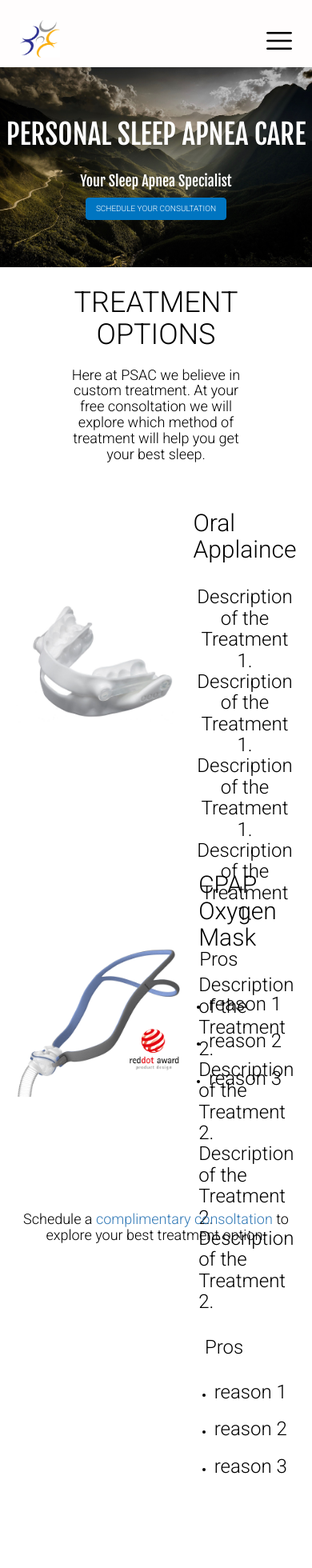
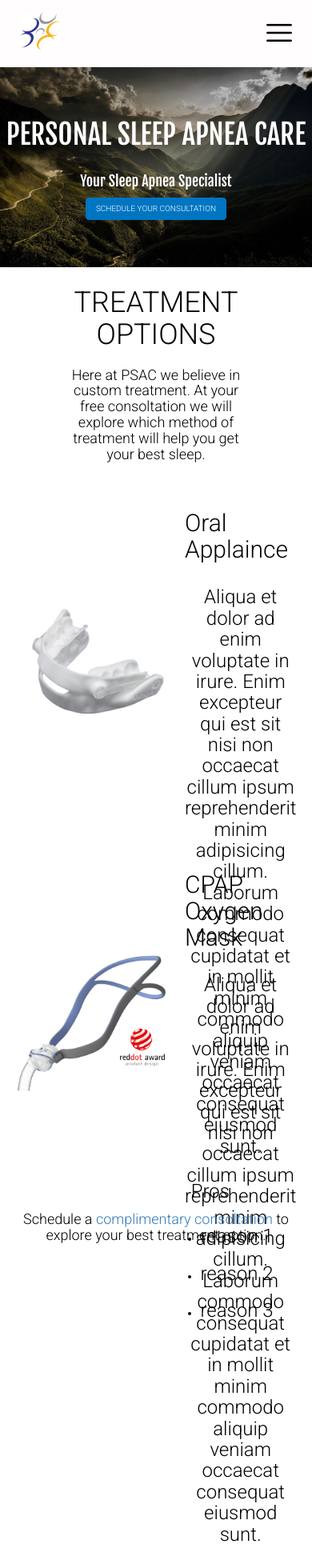
Before and after one commit to mitch-foster/personal_project, a React (Create React App) app: page /treatmentoptions in a window 390 px wide. Shown: the top 1960 px of the page at 80% size. Before the commit the page ends 1856 px from the top, so only its background shows below. Built offline with nearby package versions, Linux system fonts and the light colour scheme; no server answers.

Commit message:
ReadMe updated

```diff
--- a/src/App.css
+++ b/src/App.css
@@ -302,7 +302,7 @@ div {
     display: block;
     position: absolute;
     right: 25px;
-    top: 35px; } }
+    top: 25px; } }
   @media (max-width: 900px) and (max-width: 320px) {
     .navbar_hamburger_icon {
       top: 15px; } }
@@ -318,7 +318,7 @@ div {
   .navbar_logo {
     position: absolute;
     left: 25px;
-    top: 25px; } }
+    top: 15px; } }
   @media (max-width: 900px) and (max-width: 320px) {
     .navbar_logo {
       top: 10px; } }
--- a/src/App.scss
+++ b/src/App.scss
@@ -371,7 +371,7 @@ div {
     display: block;
     position: absolute;
     right: 25px;
-    top: 35px;
+    top: 25px;
     @media(max-width:320px){
       top: 15px;
     }
@@ -391,7 +391,7 @@ div {
   .navbar_logo {
     position: absolute;
     left: 25px;
-    top: 25px;
+    top: 15px;
     @media(max-width:320px){
       top: 10px;
     }
--- a/src/components/TreatmentOptions.js
+++ b/src/components/TreatmentOptions.js
@@ -30,7 +30,11 @@ class TreatmentOptions extends Component {
                     <div className='treatment_image_appliance'></div>
                     <div className='treatment_description'>
                         <h2 style={{alignSelf: 'center'}}>Oral Applaince</h2>
-                        <h3 style={{textAlign: 'center'}}>Description of the Treatment 1. Description of the Treatment 1. Description of the Treatment 1. Description of the Treatment 1.</h3>
+                        <h3 style={{textAlign: 'center'}}>
+                            Aliqua et dolor ad enim voluptate in irure.
+                            Enim excepteur qui est sit nisi non occaecat cillum ipsum reprehenderit minim adipisicing cillum.
+                            Laborum commodo consequat cupidatat et in mollit minim commodo aliquip veniam occaecat consequat eiusmod sunt.
+                        </h3>
                         <h3 style={{paddingLeft: '2vw'}}>Pros</h3>
                         <ul style={{paddingLeft: '5vw'}}>
                             <li><h3>reason 1</h3></li>
@@ -43,7 +47,11 @@ class TreatmentOptions extends Component {
                     <div className='treatment_image_mask'></div>
                     <div className='treatment_description'>
                         <h2 style={{alignSelf: 'center'}}>CPAP Oxygen Mask</h2>
-                        <h3>Description of the Treatment 2. Description of the Treatment 2. Description of the Treatment 2. Description of the Treatment 2.</h3>
+                        <h3 style={{textAlign: 'center'}}>
+                            Aliqua et dolor ad enim voluptate in irure.
+                            Enim excepteur qui est sit nisi non occaecat cillum ipsum reprehenderit minim adipisicing cillum.
+                            Laborum commodo consequat cupidatat et in mollit minim commodo aliquip veniam occaecat consequat eiusmod sunt.
+                        </h3>
                         <h3 style={{paddingLeft: '2vw'}}>Pros</h3>
                         <ul style={{paddingLeft: '5vw'}}>
                             <li><h3>reason 1</h3></li>
```
Also changed, not shown: src/components/blog.png, 1 other file (tests, documents, lock files or other folders).
